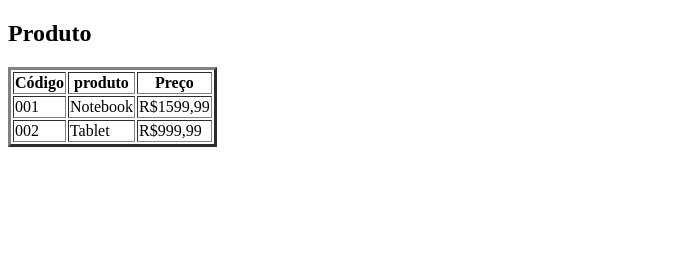
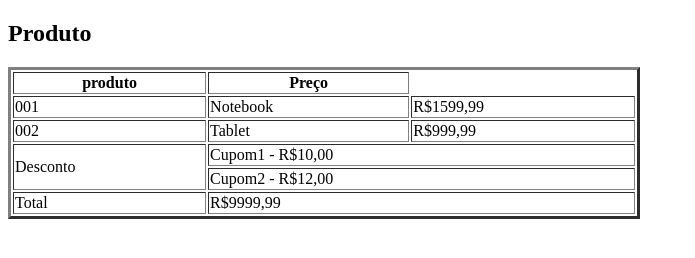
Before and after one commit to Brunospo/HTML5, a plain HTML site: page index.html in a window 1280 px wide. Shown: the whole page, without its empty margins (0-695 px from the left). Drawn offline with Linux system fonts and the light colour scheme.

Commit message:
edicao da tabela, alterando o tamanho da mesma e mesclando celulas tanto na horizontal quanto na vertical

```diff
--- a/index.html
+++ b/index.html
@@ -11,7 +11,9 @@
 
 		<h2>Produto</h2>
 
-		<table border="3"> <!--Tem que definir o tamanho da borda, senão fica sem e a visualizaçao fica feia -->
+		<table border="3" width="50%"> <!--Tem que definir o tamanho da borda, senão fica sem e a visualizaçao fica feia -->
+			<!--O Width defife o tamanho da tabela, se colocar o simbolo %,
+			 o tamnahdo da tabela fica proporcional a tela -- >
 
 			<tr>
 				<th>Código</th> <!-- A tag <th> indica o titulo da coluna -->
@@ -31,6 +33,20 @@
 				<td>R$999,99</td>
 			</tr>
 
+			<tr>
+				<td rowspan="2">Desconto</td> <!--O Rowspan define a mesclagem de linhas -->
+				<td colspan="2">Cupom1 - R$10,00</td> <!--O Colspan define a mesclagem de colunas -->
+			</tr>
+
+			<tr>
+				<td colspan="2">Cupom2 - R$12,00</td>
+			</tr>
+
+			<tr>
+				<td>Total</td>
+				<td colspan="2">R$9999,99</td>
+			</tr>
+
 		</table>
 
 	</body>
```
